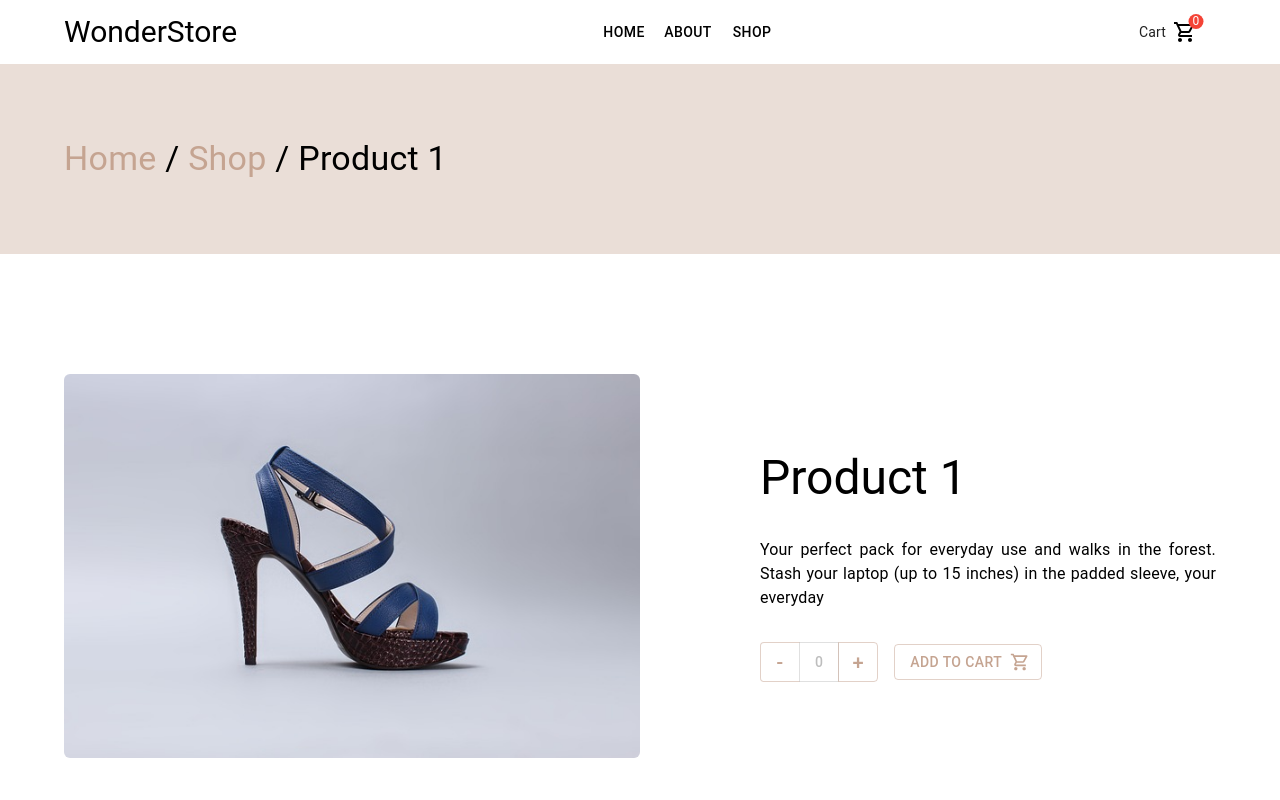
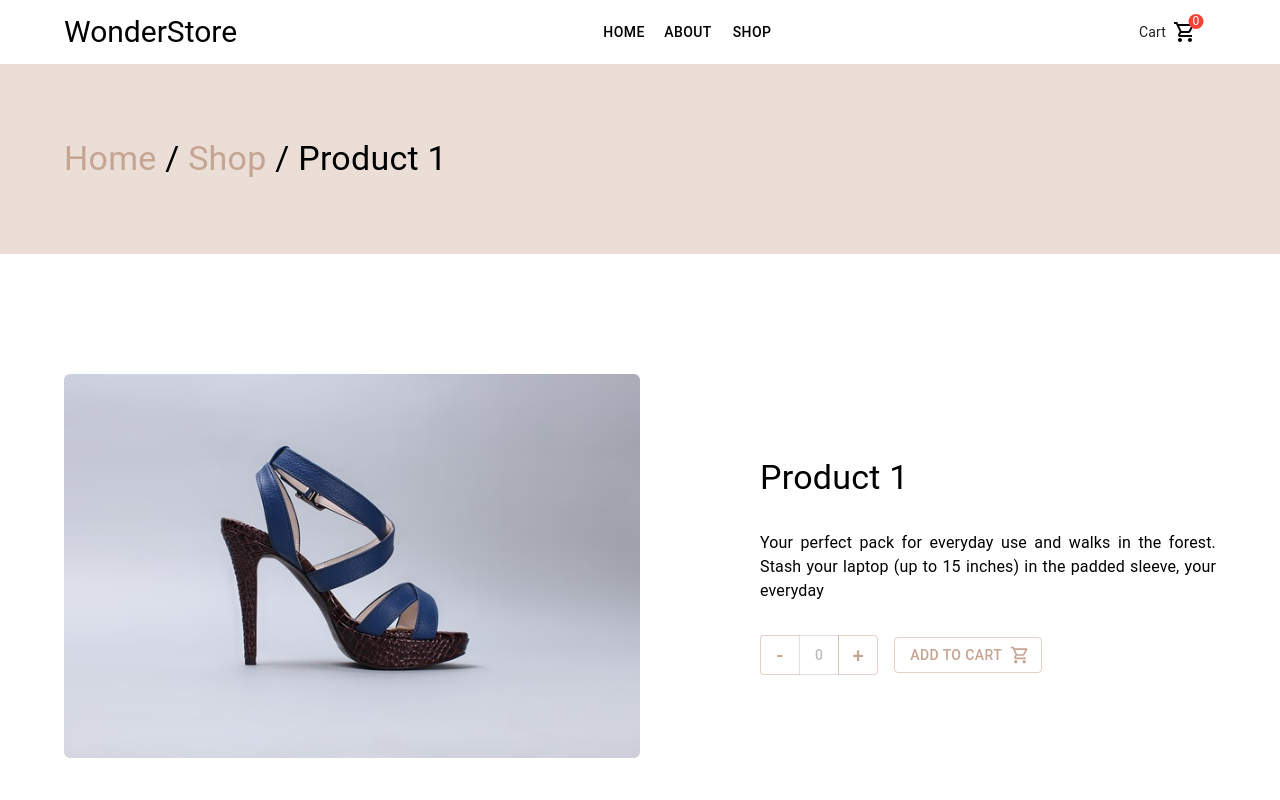
Before and after one commit to Wondersmasher/WonderStore, a React (Vite) app: page /shop/0kajkejienkdnskloiwmn in a window 1280 px wide. Shown: the top 800 px of the page. Built offline with nearby package versions, Linux system fonts and the light colour scheme.

Commit message:
increase fontweight of product.title

```diff
--- a/src/pages/SingleProductPage.jsx
+++ b/src/pages/SingleProductPage.jsx
@@ -63,7 +63,9 @@ const SingleProductPage = () => {
               gap: 4,
             }}
           >
-            <Typography variant="h3">{product.title}</Typography>
+            <Typography variant="h4" sx={{ fontWeight: 400 }}>
+              {product.title}
+            </Typography>
             <Typography sx={{ textAlign: "justify" }}>
               {product.description}
             </Typography>
```
